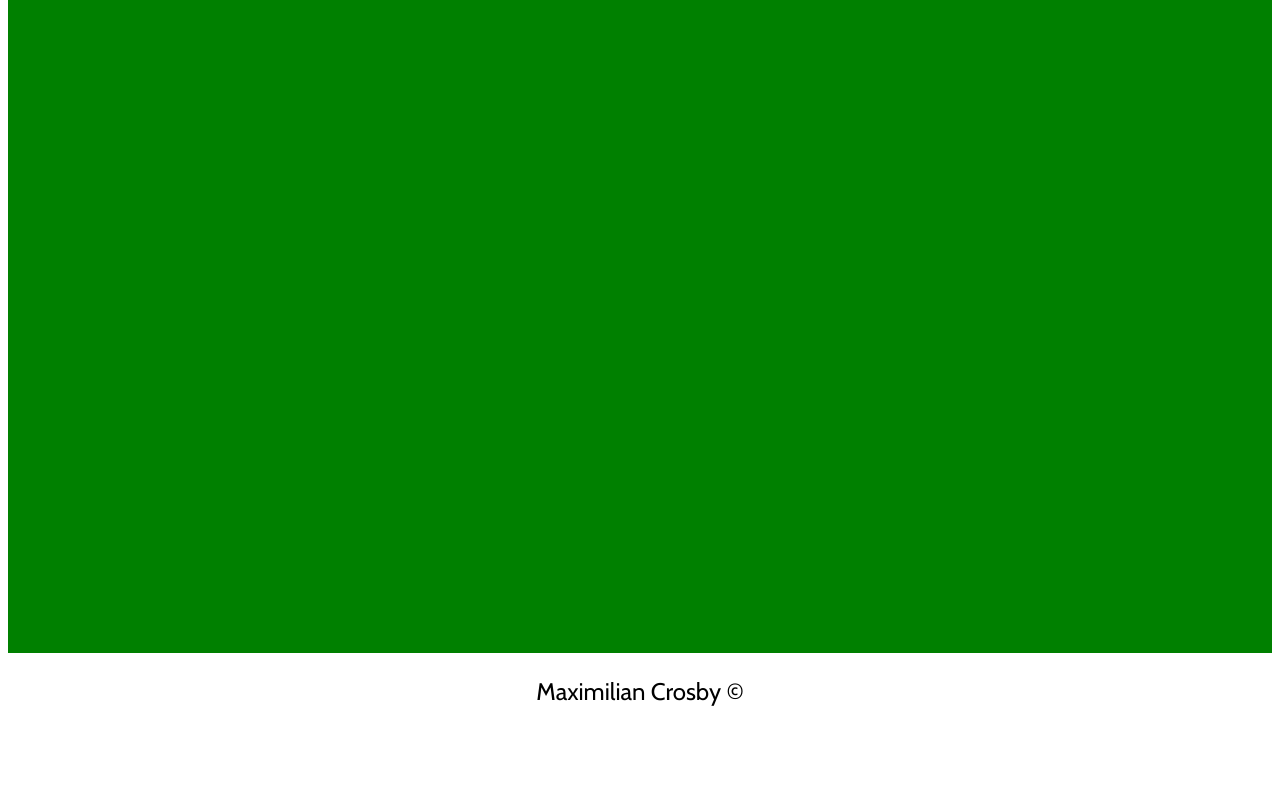
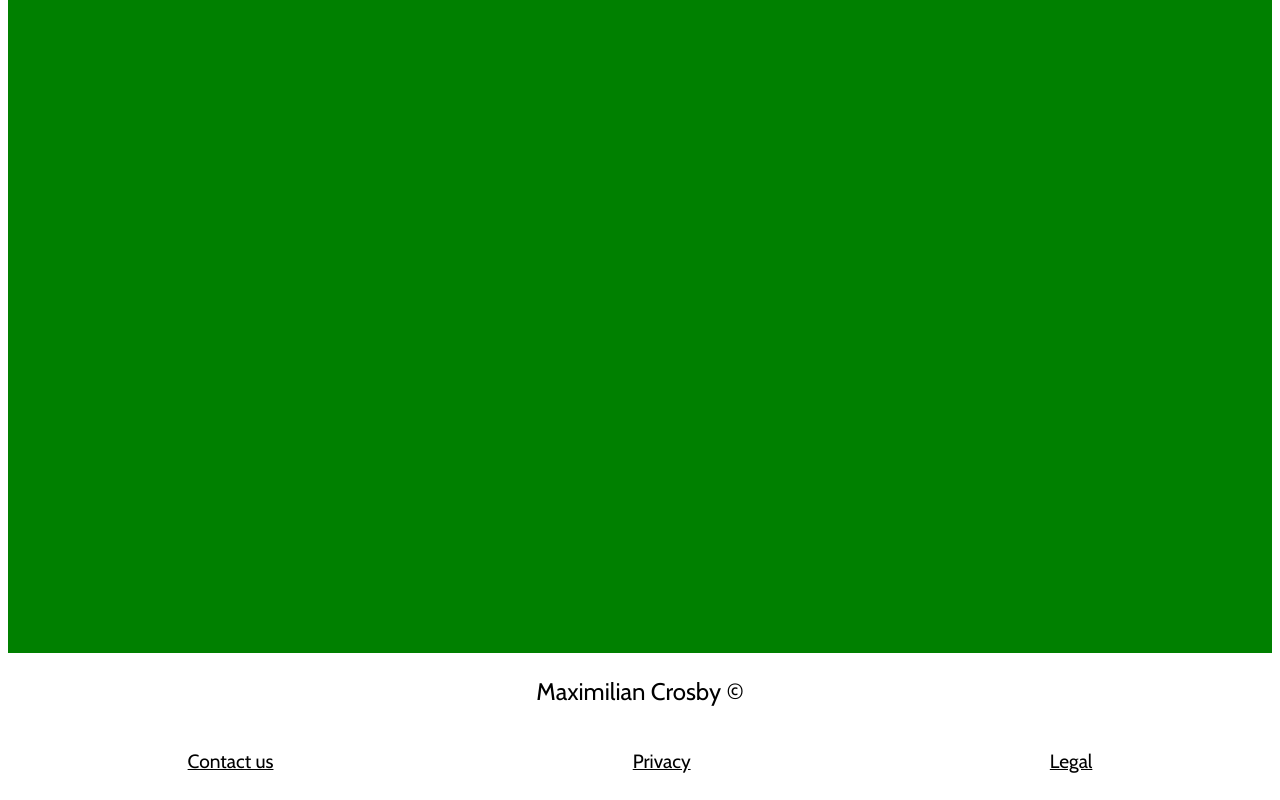
Before and after one commit to Maximilian118/Flex-Grid-Test---VR, a plain HTML site: page index.html in a window 1280 px wide. Shown: the part 402-1202 px from the top of the page. Before the commit the page ends 1140 px from the top, so only its background shows below. Drawn offline with nearby package versions, Linux system fonts and the light colour scheme.

Commit message:
v4 - bot-bar

```diff
--- a/index.html
+++ b/index.html
@@ -16,11 +16,15 @@
       <a href="./h-t-h.html">Head to Head</a>
       <a href="./u-a-c.html">Up and Coming</a>
       <a href="./games.html">Games</a>
-      <a href="./contact-us.html">Contact Us</a>
     </header>
     <main></main>
     <advert></advert>
     <footer>Maximilian Crosby ©</footer>
   </div>
+  <div class="bot-bar" >
+      <a href="./contact-us.html">Contact us</a>
+      <a href="./contact-us.html">Privacy</a>
+      <a href="./contact-us.html">Legal</a>
+  </div>
 </body>
 </html>
--- a/style.css
+++ b/style.css
@@ -1,5 +1,6 @@
 body  {
   font-size: 1em;
+  font-family: 'Cabin', sans-serif;
 }
 
 .container  {
@@ -12,7 +13,6 @@
     "main"
     "footer";
   text-align: center;
-  font-family: 'Cabin', sans-serif;
 }
 
 header  {
@@ -53,6 +53,10 @@
     body  {
       font-size: 1.5em;
     }
+
+    .bot-bar  {
+      font-size: 0.8em;
+    }
   }
 
 @media screen /* Desktop/Laptop */
@@ -71,4 +75,21 @@
       background-position-y: 100%;
       background-size: 1600px
     }
+
+    .bot-bar  {
+      font-size: 0.8em;
+    }
   }
+
+.bot-bar  {
+  display: flex;
+  flex-flow: wrap;
+  flex: 0 1 auto;
+  justify-content: space-around;
+  align-items: center;
+  padding: 1em 0 1em 0;
+}
+
+.bot-bar > a {
+  color: black;
+}
```
